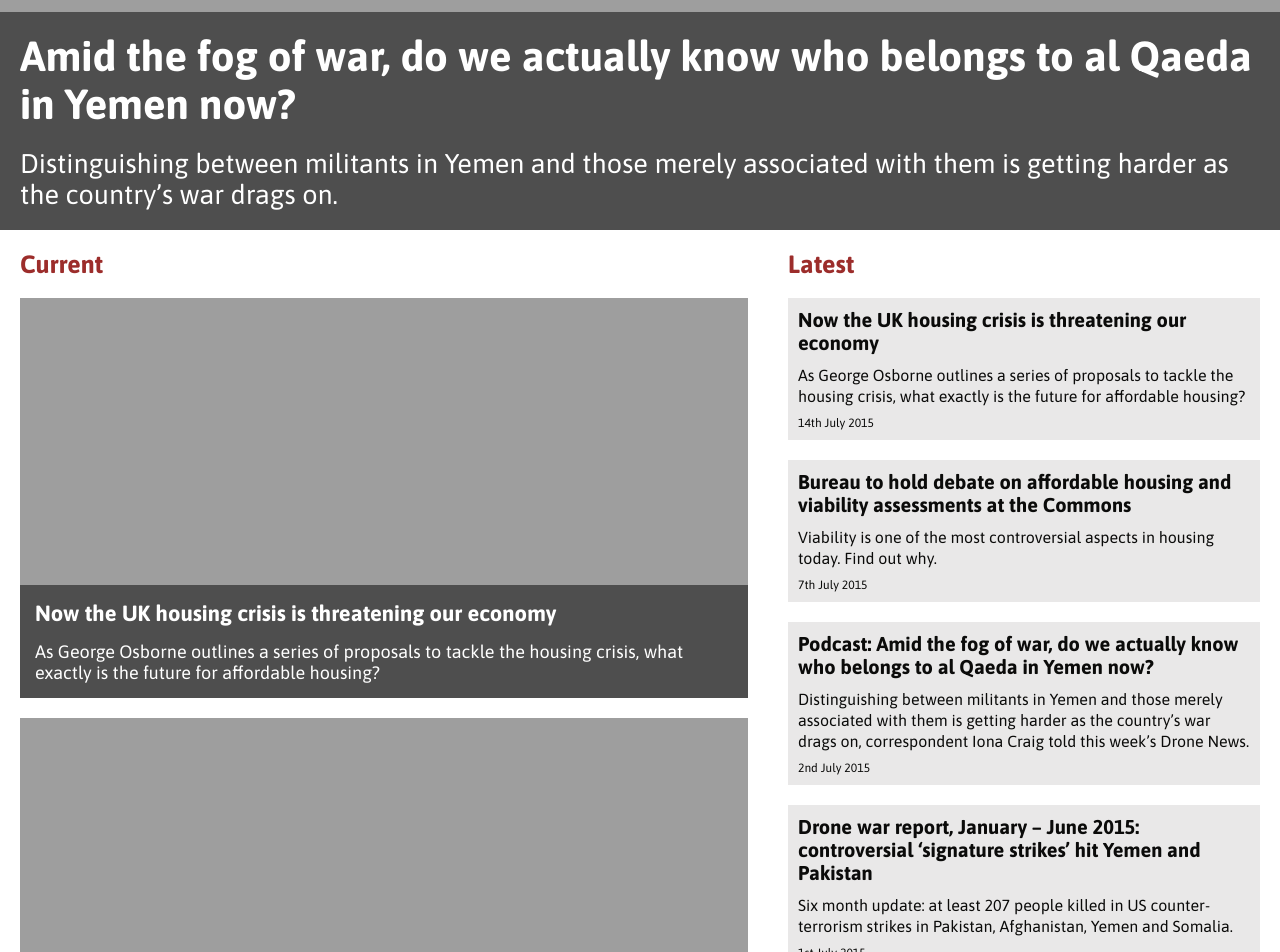
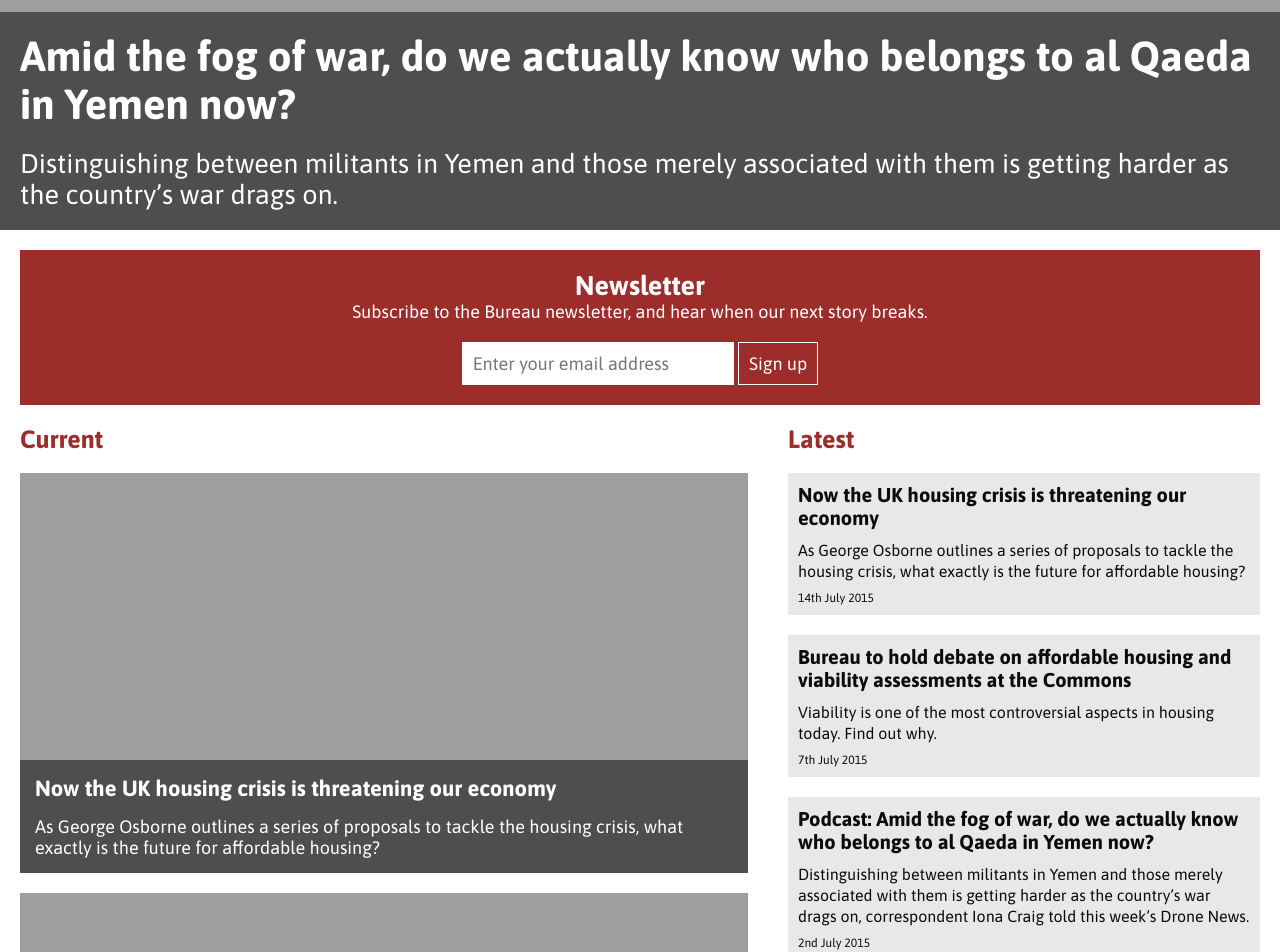
Before and after one commit to tbij/thebureauinvestigates.com, a Jekyll site: the page built from index.html, in a window 1280 px wide. Shown: the part 542-1494 px from the top of the page. Built offline with Jekyll 4.4.1, drawn with Linux system fonts in a browser that asks for light colours.

Commit message:
Newsletter box

```diff
--- a/index.html
+++ b/index.html
@@ -10,6 +10,14 @@ layout: front
       <span>{{ site.data.front.featured.trail }}</span>
     </div>
   </a>
+</div>
+<div class="newsletter">
+  <h2>Newsletter</h2>
+  <p>Subscribe to the Bureau newsletter, and hear when our next story breaks.</p>
+  <form action="//tbij.us1.list-manage.com/subscribe/post?u=0592afb78c924d61727f4da3c&amp;id=a56e5b1680" method="post">
+    <input type="email" name="EMAIL" placeholder="Enter your email address"/>
+    <button type="submit">Sign up</button>
+  </form>
 </div>
 <div class="current">
   <h2>Current</h2>
--- a/stylesheet.css
+++ b/stylesheet.css
@@ -118,6 +118,50 @@ nav ul li a:hover {
 
 .featured div span {
     font-size: 27px;
+}
+
+.newsletter {
+    margin: 20px 20px 0 20px;
+    padding: 20px;
+    background: #9c2d2b;
+    text-align: center;
+}
+
+.newsletter h2 {
+    margin: 0;
+    color: white;
+}
+
+.newsletter p {
+    color: white;
+    margin: 0;
+}
+
+.newsletter form {
+    margin-top: 20px;
+}
+
+.newsletter form input {
+    width: 250px;
+    border: 1px solid white;
+    margin: 0;
+    padding: 10px;
+    font: inherit;
+}
+
+.newsletter form button {
+    border: 1px solid white;
+    margin: 0;
+    padding: 10px;
+    background: none;
+    font: inherit;
+    color: white;
+    cursor: pointer;
+}
+
+.newsletter form button:hover {
+    background: white;
+    color: #9c2d2b;
 }
 
 .current {
```
